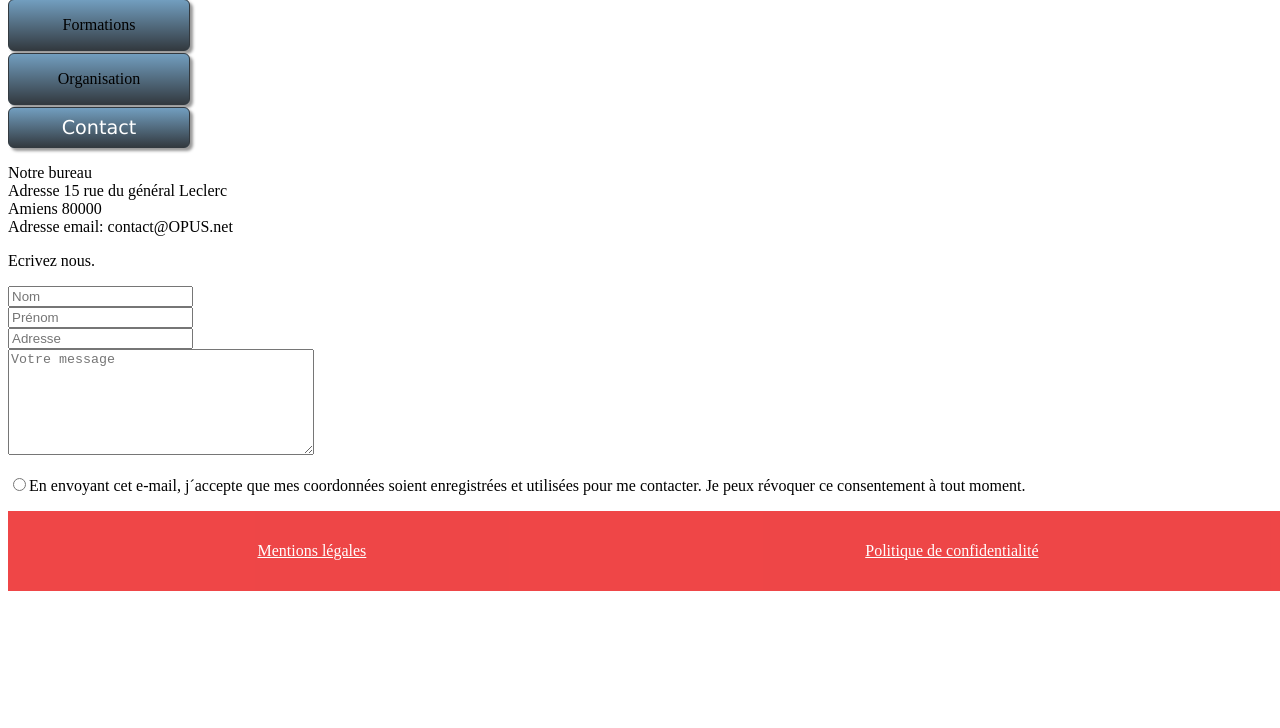
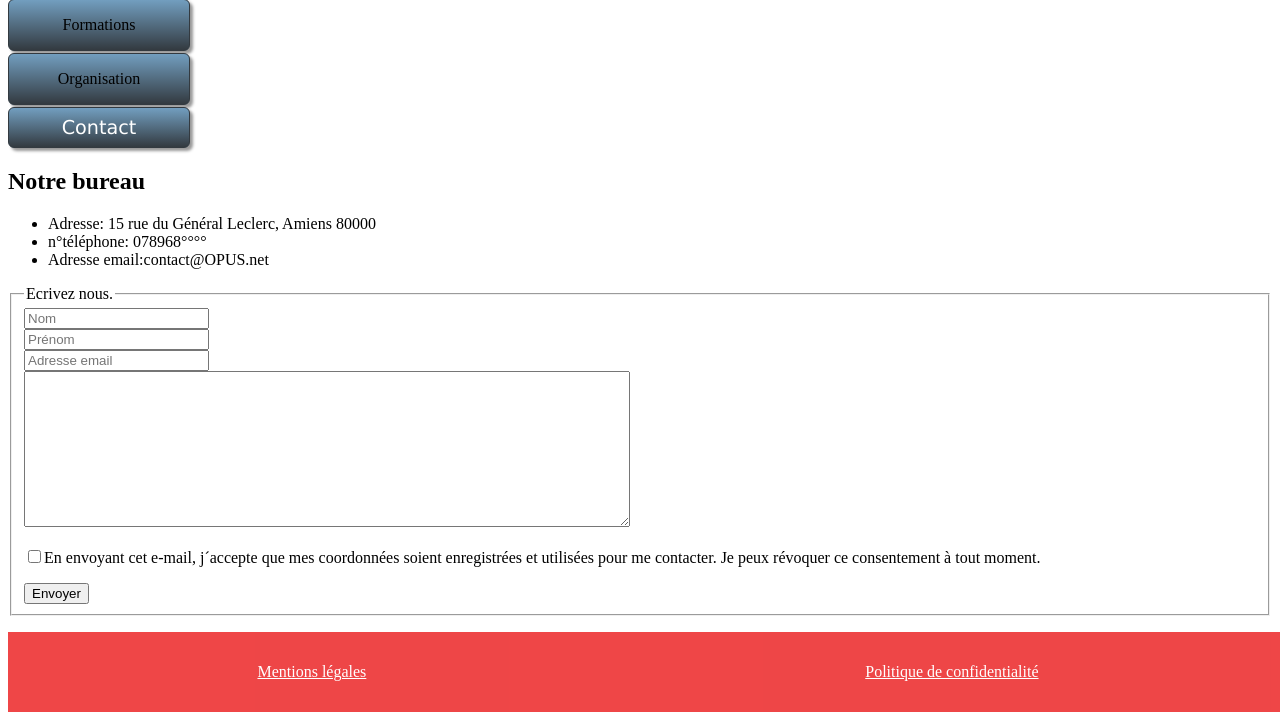
Before and after one commit to Amadou02/OPUS, a plain HTML site: page contact.html in a window 1280 px wide. Shown: the part 152-880 px from the top of the page. Before the commit the page ends 800 px from the top, so only its background shows below. Drawn offline with Linux system fonts and the light colour scheme.

Commit message:
Mise à jour du contact avec Antoine et nettoyage du code

```diff
--- a/contact.html
+++ b/contact.html
@@ -34,20 +34,24 @@
     <li class="vertical_menu"><a href="contact.html">Contact</a></li>
   </ul>
   <!-- form -->
-  <p>Notre bureau
-    <br>Adresse 15 rue du général Leclerc
-    <br>Amiens 80000
-    <br> Adresse email: contact@OPUS.net
-    <div id="contact">
-      <p>Ecrivez nous.</p>
-      <input type="text" name="name" placeholder="Nom"><br>
-      <input type="text" name="firstName" placeholder="Prénom"><br>
-      <input type="text" name="email" placeholder="Adresse" email"><br>
-      <textarea name="message" style="width:300px; height:100px;" placeholder="Votre message"></textarea>
-        <p><input type="radio">En envoyant cet e-mail, j´accepte que mes coordonnées soient enregistrées et utilisées pour me contacter. Je peux révoquer ce consentement à tout moment.</p>
-        </input>
-      </div>
-    </div>
+  <h2>Notre bureau</h2>
+  <ul>
+    <li>Adresse: 15 rue du Général Leclerc, Amiens 80000</li>
+    <li>n°téléphone: 078968°°°°</li>
+    <li>Adresse email:contact@OPUS.net</li>
+  </ul>
+  <form>
+    <fieldset>
+      <legend>Ecrivez nous.</legend>
+      <input type="text" name="text" placeholder="Nom" required><br>
+      <input type="text" name="text" placeholder="Prénom" required><br>
+      <input type="text" name="text" placeholder="Adresse email" required><br>
+      <textarea placeholder="message" style="width:600px; height:150px;" required>
+      </textarea><br>
+      <p><input type="checkbox">En envoyant cet e-mail, j´accepte que mes coordonnées soient enregistrées et utilisées pour me contacter. Je peux révoquer ce consentement à tout moment.</p>
+    <button type="button">Envoyer</button>
+  </fieldset>
+</form>
 <!--recurring footer-->
 <footer>
   <p class="footer">
```
Lines whose indentation alone changed are shown as unchanged.
